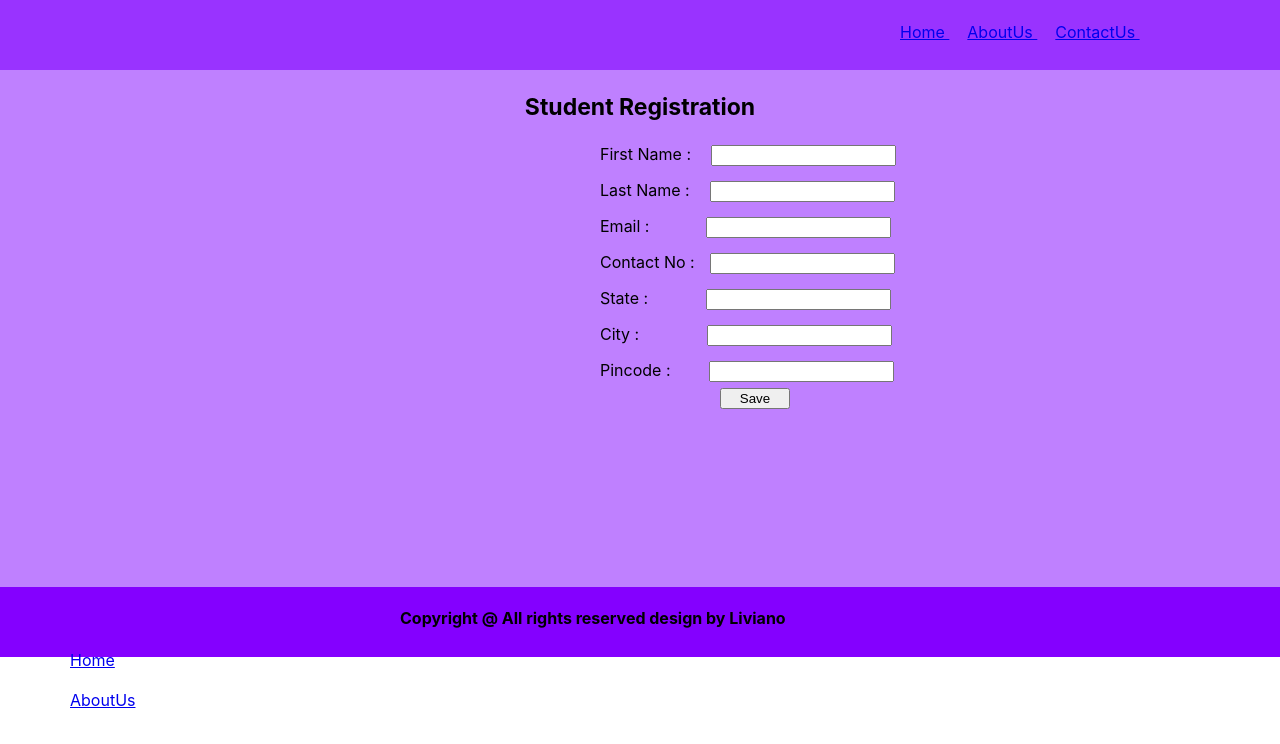
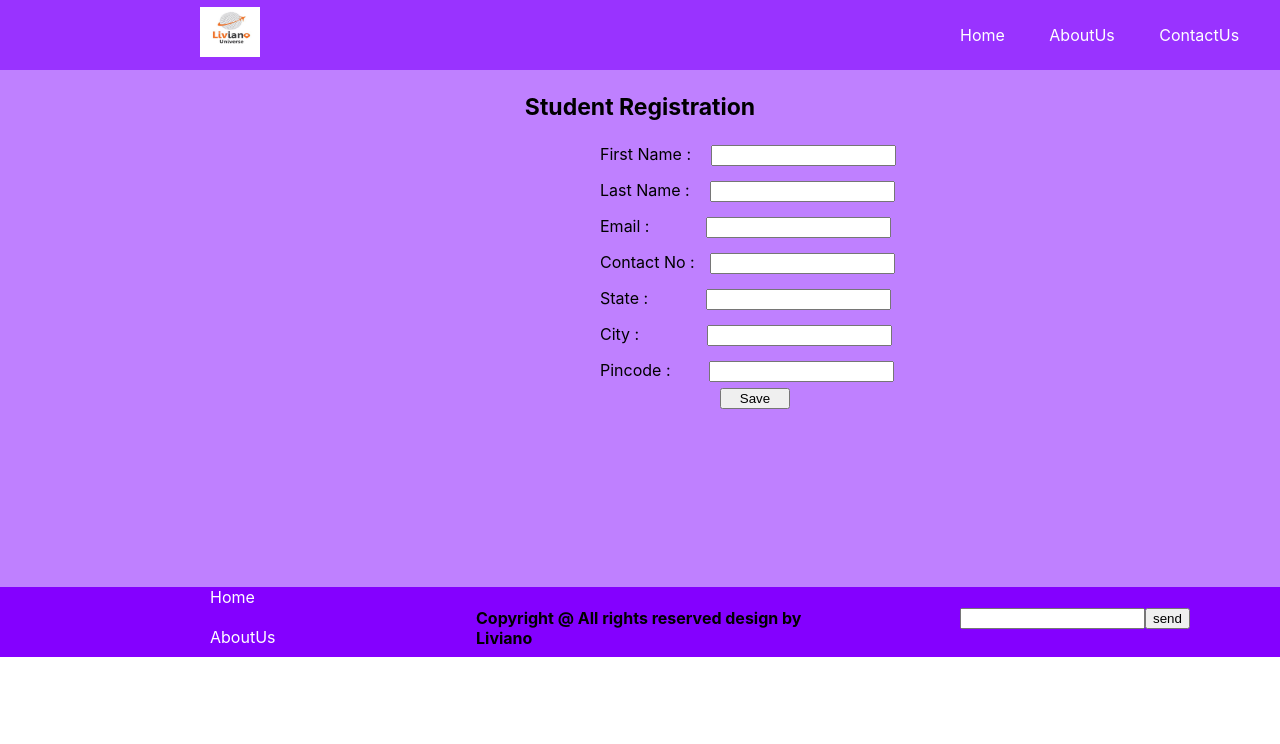
Before and after one commit to AishwaryaJorve/Training-Assignments, a React (Create React App) app in the folder assignments/reactJS/firstassignments/: page / in a window 1280 px wide. Shown: the top 744 px of the page. Built offline with nearby package versions, Linux system fonts and the light colour scheme.

Commit message:
React JS 3rd Assignment

```diff
--- a/assignments/reactJS/firstassignments/src/assignment3/assest/forms.css
+++ b/assignments/reactJS/firstassignments/src/assignment3/assest/forms.css
@@ -5,21 +5,14 @@ div.Header{
      width:100%;
   height:70px;
   background-color:#9933ff;
+    display: flex;
+    justify-content: space-evenly;
 }
-div.Footer{
-    float: left;
-  width:100%;
-  height:70px;
-  background-color: #8400ff;
-}
+
 div.Link{
-
-    margin-top: 22px;
-    margin-left: 900px;
-
-}
-.head{
-    margin-left:400px;
+    margin-left: 400px;
+    margin-top: 25px;
+    width: 30%;
 }
 .Home{
     float: left;
@@ -28,18 +21,17 @@ div.Link{
     background-color: #bf80ff;
 }
 
-.footer_link{
-    margin-left: 70px;
-}
 
 form {
 margin-left: 600px;
 }
 
+
 input{
 margin-left: 20px;
     margin-bottom: 5px;
 }
+
 
 #lname{
     margin-top: 10px;
@@ -81,3 +73,79 @@ margin-left: 20px;
     width: 70px;
     margin-left: 120px;
 }
+
+.lnk{
+    margin: 20px;
+    text-decoration: none;
+    color: white;
+}
+.lnk:hover{
+    color: red;
+}
+
+
+.img{
+width: 60px;
+    height: 50px;
+    margin-top: 7px;
+}
+
+.Header_img{
+    margin-left: 200px;
+    width: 30%;
+}
+
+
+
+
+
+
+
+div.Footer{
+    float: left;
+  width:100%;
+  height:70px;
+  background-color: #8400ff;
+    display: flex;
+    justify-content: space-evenly;
+}
+
+
+.footer_link{
+width: 20%;
+    color: white;
+    text-decoration: none;
+    margin-left: 200px;
+/*    background-color: aqua*/
+}
+
+
+.footer-form{
+    margin-top: 20px;
+    width: 400px;
+/*    background-color: red;*/
+}
+
+
+.footer-lnk{
+    color: white;
+     text-decoration: none;
+
+}
+
+.footer_input{
+    margin-left: 0px;
+}
+
+
+.head{
+    width: 30%;
+/*    background-color: purple;*/
+}
+
+#fr{
+
+   margin-left: 90px;
+/*    margin-right: auto;*/
+
+}
--- a/assignments/reactJS/firstassignments/src/assignment3/component/Footer.js
+++ b/assignments/reactJS/firstassignments/src/assignment3/component/Footer.js
@@ -1,22 +1,54 @@
-import React from 'react';
+import React,{Component} from 'react';
 import {Link} from 'react-router-dom';
-function Footer()
+class Footer extends Component
 {
-    return(
+    constructor(props){
+        super(props);
+        this.state={
+            email:''
+        }
 
-        <div class="Footer">
 
-        <h4 className="head">Copyright @ All rights reserved design by Liviano</h4>
-              <div className="footer_link">
-                <Link to="/">Home</Link><br/><br/>
-                <Link to="/About">AboutUs</Link>
+    }
 
 
 
-         </div>
+    handleClick=(event)=>{
+        event.preventDefault();
+        console.log(this.state.email);
+    }
+
+    handleChange=(event)=>{
+
+        this.setState({
+            [event.target.name]:event.target.value
+
+        });
+    }
+
+    render(){
+    return(
+
+        <div className="Footer">
+
+                 <div className="footer_link">
+                    <Link className='footer-lnk' to="/">Home</Link><br/><br/>
+                    <Link className='footer-lnk' to="/About">AboutUs</Link>
+                 </div>
+
+                 <h4 className="head">Copyright @ All rights reserved design by Liviano</h4>
+
+                 <div className='footer-form'>
+                      <form id="fr" onSubmit={this.handleClick}>
+                         <input type='email' className='footer_input' name='email' value={this.state.email} onChange={this.handleChange}/>
+                         <button>send</button>
+                      </form>
+                </div>
+
+
         </div>
 
     );
 }
-
+}
 export default Footer;
--- a/assignments/reactJS/firstassignments/src/assignment3/component/Header.js
+++ b/assignments/reactJS/firstassignments/src/assignment3/component/Header.js
@@ -1,18 +1,22 @@
 import React from 'react';
 import {Link} from 'react-router-dom';
-//import Home from './Home';
-//import About from './About';
-//import Contact from './Contact';
+import img from '../../assignment3/img/logo.png';
 function Header()
 {
     return(
 
         <div className="Header">
+
+         <div className='Header_img'>
+            <img className='img' src={img}/>
+          </div>
+
             <div className="Link">
-                <Link to="/">Home    </Link>&nbsp;&nbsp;&nbsp;&nbsp;
-                <Link to="/About">AboutUs    </Link> &nbsp;&nbsp;&nbsp;&nbsp;
-                <Link to="/Contact">ContactUs  </Link> &nbsp;&nbsp;&nbsp;&nbsp;
+                <Link className='lnk' to="/">Home    </Link>
+                <Link className='lnk' to="/About">AboutUs    </Link>
+                <Link className='lnk' to="/Contact">ContactUs  </Link>
              </div>
+
         </div>
 
     );
--- a/assignments/reactJS/firstassignments/src/assignment3/component/Home.js
+++ b/assignments/reactJS/firstassignments/src/assignment3/component/Home.js
@@ -1,6 +1,6 @@
 import React from 'react';
 import {useFormik} from 'formik';
-
+import * as Yup from 'yup';
 
 
 
@@ -17,14 +17,17 @@ import {useFormik} from 'formik';
 
 
 
-    const onSubmit =values=>{
-        console.log('Form data',values)
+    const onSubmit =(values,{resetForm})=>{
+
+        alert(JSON.stringify(values,null,2));
+         resetForm({values:''});
     }
 
 
 
 
     const validate=values=>{
+        //values.fname
 
             let errors={}
 
@@ -79,7 +82,16 @@ function Home() {
         initialValues,
 
         onSubmit,
-
+//
+//         validationSchema: Yup.object({
+//
+//             fname:Yup.string().required("field is required")
+//             .min(3,'must be at least three character')
+//             .max(10,'at most 10 character only')
+//
+//
+//
+//         })
         validate
 
     })
--- a/assignments/reactJS/firstassignments/src/index.js
+++ b/assignments/reactJS/firstassignments/src/index.js
@@ -2,7 +2,7 @@ import React from 'react';
 import ReactDOM from 'react-dom';
 import './index.css';
 import App from './App';
-//import Demo from './Demo';
+// import Demo from './Demo';
 import * as serviceWorker from './serviceWorker';
 
 ReactDOM.render(
```
Also changed, not shown: assignments/reactJS/firstassignments/src/assignment3/img/logo.png (added).
